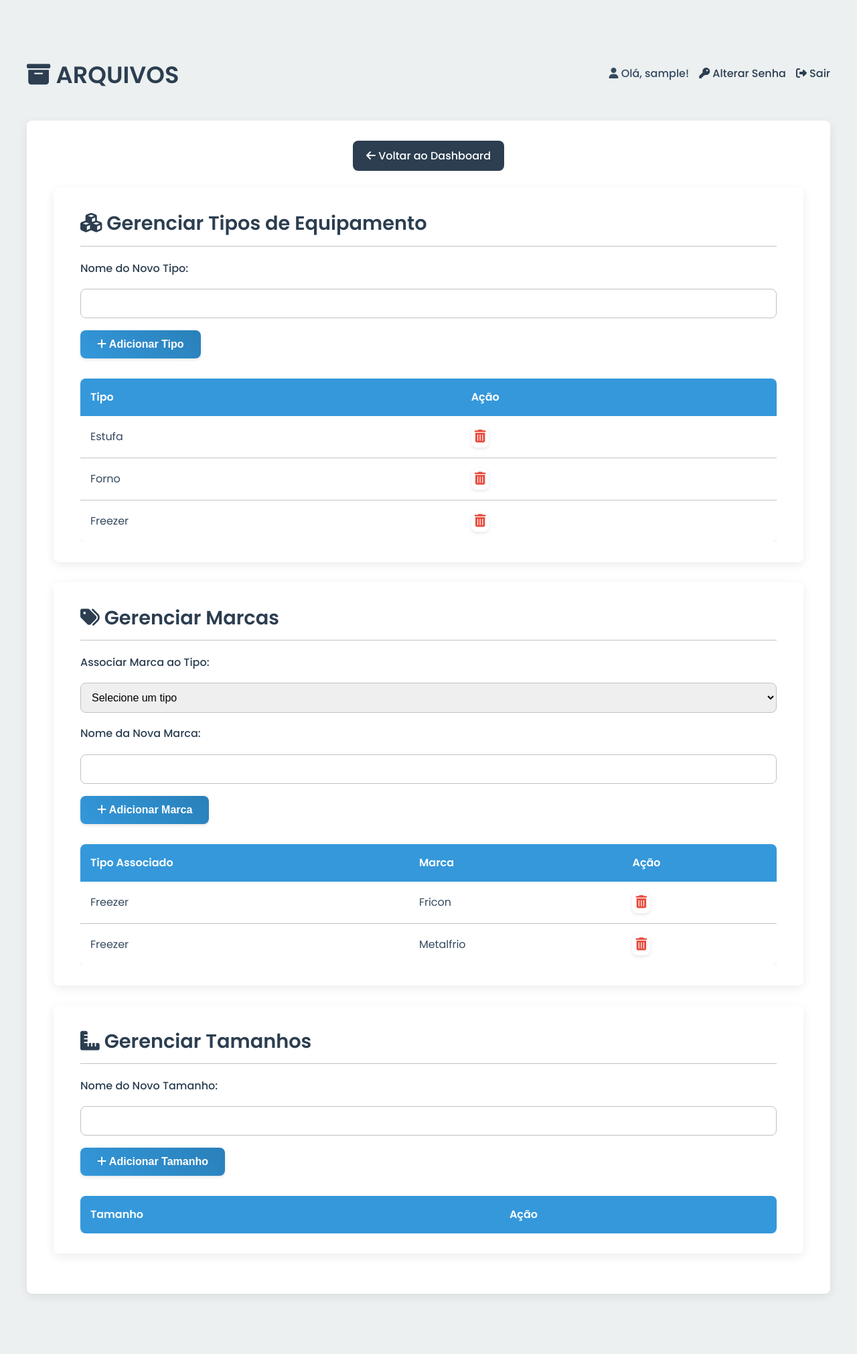
After one commit to SimpleDioney/sav, a Flask app: page /super_admin/manage_attributes in a window 1280 px wide. The commit adds this page. Shown: the whole page at 67% size. Run offline with Flask 3, Linux system fonts and the light colour scheme; a user stored in the database is signed in; data comes from the database, SQL or seed files in the repository; data that the repository does not hold is empty.

Commit message:
Add files via upload

```diff
--- a/app.py
+++ b/app.py
@@ -557,6 +557,84 @@ def manage_marcas():
 
     return render_template('super_admin/manage_marcas.html', tipos=tipos, marcas=marcas)
 
+@app.route('/super_admin/manage_attributes')
+@login_required
+@role_required(['super_admin'])
+def manage_attributes():
+    db = get_db()
+    tipos = db.execute("SELECT * FROM tipos_equipamento ORDER BY nome").fetchall()
+    marcas = db.execute("""
+        SELECT m.id, m.nome, t.nome as tipo_nome
+        FROM marcas m
+        JOIN tipos_equipamento t ON m.tipo_id = t.id
+        ORDER BY t.nome, m.nome
+    """).fetchall()
+    tamanhos = db.execute("SELECT * FROM tamanhos ORDER BY nome").fetchall()
+
+    return render_template('super_admin/manage_attributes.html', tipos=tipos, marcas=marcas, tamanhos=tamanhos)
+
+# NOVAS ROTAS PARA ADICIONAR E EXCLUIR
+@app.route('/super_admin/tipos/add', methods=['POST'])
+@login_required
+@role_required(['super_admin'])
+def add_tipo():
+    nome_tipo = request.form.get('nome_tipo')
+    if nome_tipo:
+        try:
+            db = get_db()
+            db.execute("INSERT INTO tipos_equipamento (nome) VALUES (?)", (nome_tipo,))
+            db.commit()
+            flash(f'Tipo "{nome_tipo}" adicionado com sucesso!', 'success')
+        except sqlite3.IntegrityError:
+            flash(f'O tipo "{nome_tipo}" já existe.', 'danger')
+    else:
+        flash('O nome do tipo não pode ser vazio.', 'danger')
+    return redirect(url_for('manage_attributes'))
+
+@app.route('/super_admin/marcas/add', methods=['POST'])
+@login_required
+@role_required(['super_admin'])
+def add_marca():
+    nome_marca = request.form.get('nome_marca')
+    tipo_id = request.form.get('tipo_id')
+    if nome_marca and tipo_id:
+        db = get_db()
+        db.execute("INSERT INTO marcas (nome, tipo_id) VALUES (?, ?)", (nome_marca, tipo_id))
+        db.commit()
+        flash('Marca adicionada com sucesso!', 'success')
+    else:
+        flash('Nome da marca e tipo são obrigatórios.', 'danger')
+    return redirect(url_for('manage_attributes'))
+
+@app.route('/super_admin/tamanhos/add', methods=['POST'])
+@login_required
+@role_required(['super_admin'])
+def add_tamanho():
+    nome_tamanho = request.form.get('nome_tamanho')
+    if nome_tamanho:
+        try:
+            db = get_db()
+            db.execute("INSERT INTO tamanhos (nome) VALUES (?)", (nome_tamanho,))
+            db.commit()
+            flash(f'Tamanho "{nome_tamanho}" adicionado com sucesso!', 'success')
+        except sqlite3.IntegrityError:
+            flash(f'O tamanho "{nome_tamanho}" já existe.', 'danger')
+    else:
+        flash('O nome do tamanho não pode ser vazio.', 'danger')
+    return redirect(url_for('manage_attributes'))
+
+
+@app.route('/super_admin/tipos/delete/<int:tipo_id>', methods=['POST'])
+@login_required
+@role_required(['super_admin'])
+def delete_tipo(tipo_id):
+    db = get_db()
+    # A exclusão em cascata (ON DELETE CASCADE) no DB irá remover as marcas associadas.
+    db.execute("DELETE FROM tipos_equipamento WHERE id = ?", (tipo_id,))
+    db.commit()
+    flash('Tipo removido com sucesso.', 'success')
+    return redirect(url_for('manage_attributes'))
+
 @app.route('/super_admin/marcas/delete/<int:marca_id>', methods=['POST'])
 @login_required
 @role_required(['super_admin'])
@@ -565,8 +643,17 @@ def delete_marca(marca_id):
     db.execute("DELETE FROM marcas WHERE id = ?", (marca_id,))
     db.commit()
     flash('Marca removida com sucesso!', 'success')
-    return redirect(url_for('manage_marcas'))
+    return redirect(url_for('manage_attributes'))
 
+@app.route('/super_admin/tamanhos/delete/<int:tamanho_id>', methods=['POST'])
+@login_required
+@role_required(['super_admin'])
+def delete_tamanho(tamanho_id):
+    db = get_db()
+    db.execute("DELETE FROM tamanhos WHERE id = ?", (tamanho_id,))
+    db.commit()
+    flash('Tamanho removido com sucesso!', 'success')
+    return redirect(url_for('manage_attributes'))
 
 # --- Rotas de Patrimônio ---
 @app.route('/patrimonio/dashboard', methods=['GET', 'POST'])
--- a/database.py
+++ b/database.py
@@ -67,6 +67,12 @@ def init_db():
             nome TEXT NOT NULL,
             tipo_id INTEGER NOT NULL,
             FOREIGN KEY (tipo_id) REFERENCES tipos_equipamento(id) ON DELETE CASCADE
+        )
+    ''')
+    cursor.execute('''
+        CREATE TABLE IF NOT EXISTS tamanhos (
+            id INTEGER PRIMARY KEY AUTOINCREMENT,
+            nome TEXT UNIQUE NOT NULL
         )
     ''')
 
--- /dev/null
+++ b/templates/super_admin/manage_attributes.html
@@ -0,0 +1,117 @@
+{% extends "base.html" %}
+
+{% block title %}Gerenciar Atributos de Equipamentos{% endblock %}
+
+{% block content %}
+<div class="admin-nav">
+    <a href="{{ url_for('super_admin_dashboard') }}"><i class="fas fa-arrow-left"></i> Voltar ao Dashboard</a>
+</div>
+
+<div class="card">
+    <h2><i class="fas fa-cubes"></i> Gerenciar Tipos de Equipamento</h2>
+    <div class="form-section">
+        <form action="{{ url_for('add_tipo') }}" method="POST">
+            <label for="nome_tipo">Nome do Novo Tipo:</label>
+            <input type="text" id="nome_tipo" name="nome_tipo" required>
+            <button type="submit"><i class="fas fa-plus"></i> Adicionar Tipo</button>
+        </form>
+    </div>
+    <div class="table-wrapper">
+        <table>
+            <thead>
+                <tr>
+                    <th>Tipo</th>
+                    <th>Ação</th>
+                </tr>
+            </thead>
+            <tbody>
+                {% for tipo in tipos %}
+                <tr>
+                    <td>{{ tipo.nome }}</td>
+                    <td class="actions">
+                        <form action="{{ url_for('delete_tipo', tipo_id=tipo.id) }}" method="POST" onsubmit="return confirm('Atenção! Excluir este tipo também removerá todas as marcas e tamanhos associados. Deseja continuar?');">
+                            <button type="submit" class="delete" title="Excluir"><i class="fas fa-trash-alt"></i></button>
+                        </form>
+                    </td>
+                </tr>
+                {% endfor %}
+            </tbody>
+        </table>
+    </div>
+</div>
+
+<div class="card">
+    <h2><i class="fas fa-tags"></i> Gerenciar Marcas</h2>
+    <div class="form-section">
+        <form action="{{ url_for('add_marca') }}" method="POST">
+            <label for="tipo_id_marca">Associar Marca ao Tipo:</label>
+            <select id="tipo_id_marca" name="tipo_id" required>
+                <option value="">Selecione um tipo</option>
+                {% for tipo in tipos %}
+                <option value="{{ tipo.id }}">{{ tipo.nome }}</option>
+                {% endfor %}
+            </select>
+            <label for="nome_marca">Nome da Nova Marca:</label>
+            <input type="text" id="nome_marca" name="nome_marca" required>
+            <button type="submit"><i class="fas fa-plus"></i> Adicionar Marca</button>
+        </form>
+    </div>
+    <div class="table-wrapper">
+        <table>
+            <thead>
+                <tr>
+                    <th>Tipo Associado</th>
+                    <th>Marca</th>
+                    <th>Ação</th>
+                </tr>
+            </thead>
+            <tbody>
+                {% for marca in marcas %}
+                <tr>
+                    <td>{{ marca.tipo_nome }}</td>
+                    <td>{{ marca.nome }}</td>
+                    <td class="actions">
+                        <form action="{{ url_for('delete_marca', marca_id=marca.id) }}" method="POST" onsubmit="return confirm('Tem certeza que deseja excluir esta marca?');">
+                            <button type="submit" class="delete" title="Excluir"><i class="fas fa-trash-alt"></i></button>
+                        </form>
+                    </td>
+                </tr>
+                {% endfor %}
+            </tbody>
+        </table>
+    </div>
+</div>
+
+<div class="card">
+    <h2><i class="fas fa-ruler-combined"></i> Gerenciar Tamanhos</h2>
+    <div class="form-section">
+        <form action="{{ url_for('add_tamanho') }}" method="POST">
+            <label for="nome_tamanho">Nome do Novo Tamanho:</label>
+            <input type="text" id="nome_tamanho" name="nome_tamanho" required>
+            <button type="submit"><i class="fas fa-plus"></i> Adicionar Tamanho</button>
+        </form>
+    </div>
+    <div class="table-wrapper">
+        <table>
+            <thead>
+                <tr>
+                    <th>Tamanho</th>
+                    <th>Ação</th>
+                </tr>
+            </thead>
+            <tbody>
+                {% for tamanho in tamanhos %}
+                <tr>
+                    <td>{{ tamanho.nome }}</td>
+                    <td class="actions">
+                        <form action="{{ url_for('delete_tamanho', tamanho_id=tamanho.id) }}" method="POST" onsubmit="return confirm('Tem certeza que deseja excluir este tamanho?');">
+                            <button type="submit" class="delete" title="Excluir"><i class="fas fa-trash-alt"></i></button>
+                        </form>
+                    </td>
+                </tr>
+                {% endfor %}
+            </tbody>
+        </table>
+    </div>
+</div>
+{% endblock %}
--- a/templates/super_admin/super_admin_dashboard.html
+++ b/templates/super_admin/super_admin_dashboard.html
@@ -6,7 +6,7 @@
 <div class="admin-nav">
     <a href="{{ url_for('user_management') }}"><i class="fas fa-users-cog"></i> Gerenciar Usuários</a>
     <a href="{{ url_for('manage_stores') }}"><i class="fas fa-store-alt"></i> Gerenciar Empresas</a>
-    <a href="{{ url_for('manage_marcas') }}"><i class="fas fa-tags"></i> Gerenciar Tipos e Marcas</a>
+        <a href="{{ url_for('manage_attributes') }}"><i class="fas fa-tags"></i> Gerenciar Atributos</a>
     <a href="{{ url_for('audit_log') }}"><i class="fas fa-history"></i> Log de Auditoria</a>
     <a href="{{ url_for('admin_logout') }}"><i class="fas fa-sign-out-alt"></i> Sair</a>
 </div>
```
